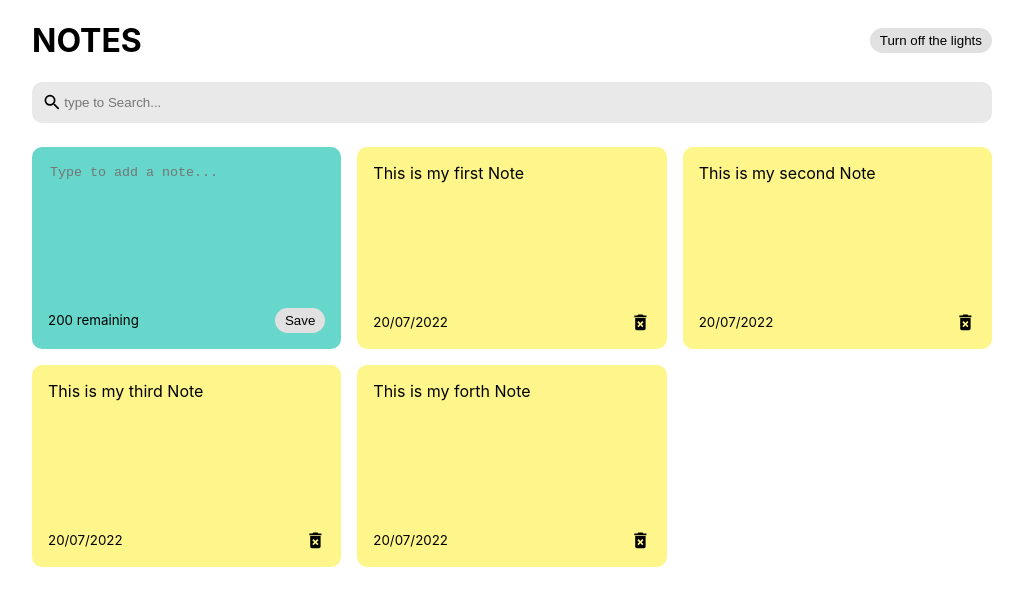
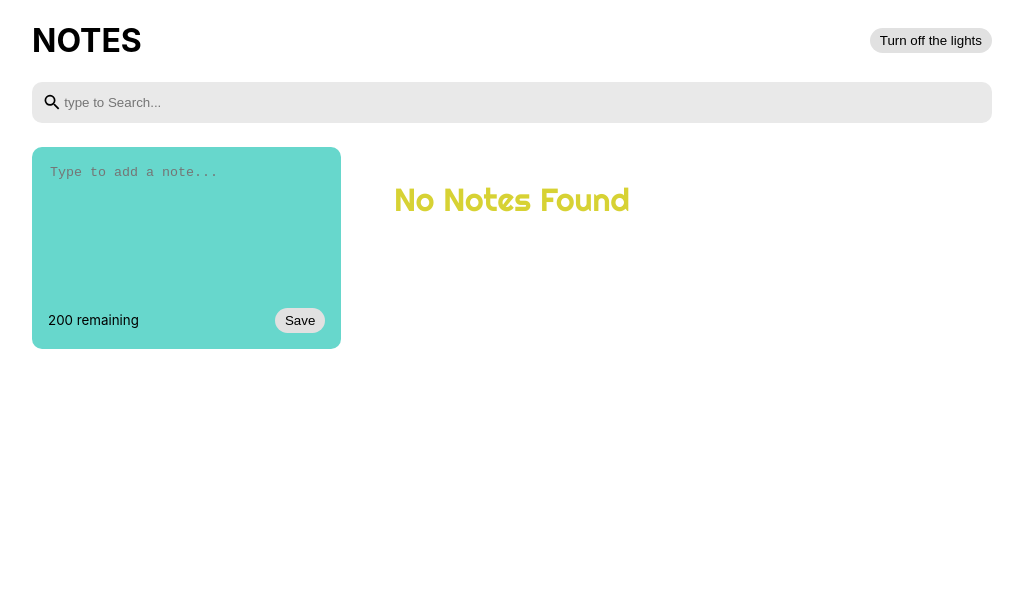
Before and after one commit to ahmadswalih/notes-app, a React (Create React App) app: page / in a window 1280 px wide. Shown: the top 606 px of the page, without its empty margins (128-1151 px from the left). Built offline with nearby package versions, Linux system fonts and the light colour scheme.

Commit message:
solved the localStorage issue anad edited the error message

```diff
--- a/src/App.css
+++ b/src/App.css
@@ -111,12 +111,7 @@ textarea:focus {
 .error-text{
   color:rgb(215, 210, 52);
   font-family: 'Righteous',cursive;
-  font-size: 8em;
+  font-size: 2em;
   text-align: center;
   margin-top: none;
 }
-.subText{
-  text-align: center;
-  margin-top: 0;
-  font-size: 2em;
-}
--- a/src/App.js
+++ b/src/App.js
@@ -7,42 +7,20 @@ import "react-toastify/dist/ReactToastify.css";
 import Search from "./components/Search";
 import Header from "./components/Header";
 const App = () => {
-  const [notes, setNotes] = useState([
-    {
-      id: nanoid(),
-      text: "This is my first Note",
-      date: "20/07/2022",
-    },
-    {
-      id: nanoid(),
-      text: "This is my second Note",
-      date: "20/07/2022",
-    },
-    {
-      id: nanoid(),
-      text: "This is my third Note",
-      date: "20/07/2022",
-    },
-    {
-      id: nanoid(),
-      text: "This is my forth Note",
-      date: "20/07/2022",
-    },
-  ]);
+  const [notes, setNotes] = useState([]);
   const [searchText, setSearchText] = useState("");
   const [darkMode, setDarkMode] = useState(false);
 
   //Retrieve the data from the localStorage on the first loading
+  const savedNotes = JSON.parse(localStorage.getItem("react-notes-app-data"));
   useEffect(() => {
-    const savedNotes = JSON.parse(localStorage.getItem("react-note-app-data"));
     if (savedNotes) {
       setNotes(savedNotes);
     }
   }, []);
 
-  //Saves the notes in localStorage
   useEffect(() => {
-    localStorage.setItem("react-note-app-data", JSON.stringify(notes));
+    localStorage.setItem("react-notes-app-data", JSON.stringify(notes));
   }, [notes]);
 
   //AddNotes Function
--- a/src/components/Header.js
+++ b/src/components/Header.js
@@ -1,7 +1,6 @@
 import React from "react";
 
 const Header = ({ handleDarkMode, isDark }) => {
-  console.log(isDark);
   return (
     <div className="header">
       <h1>NOTES</h1>
--- a/src/components/NoteList.js
+++ b/src/components/NoteList.js
@@ -12,7 +12,7 @@ const NoteList = ({ notes, addNotes, deleteHandle }) => {
         ))
       ) : (
         <div>
-          <p className="error-text">404</p>
+          <p className="error-text">No Notes Found </p>
         </div>
       )}
     </div>
```
